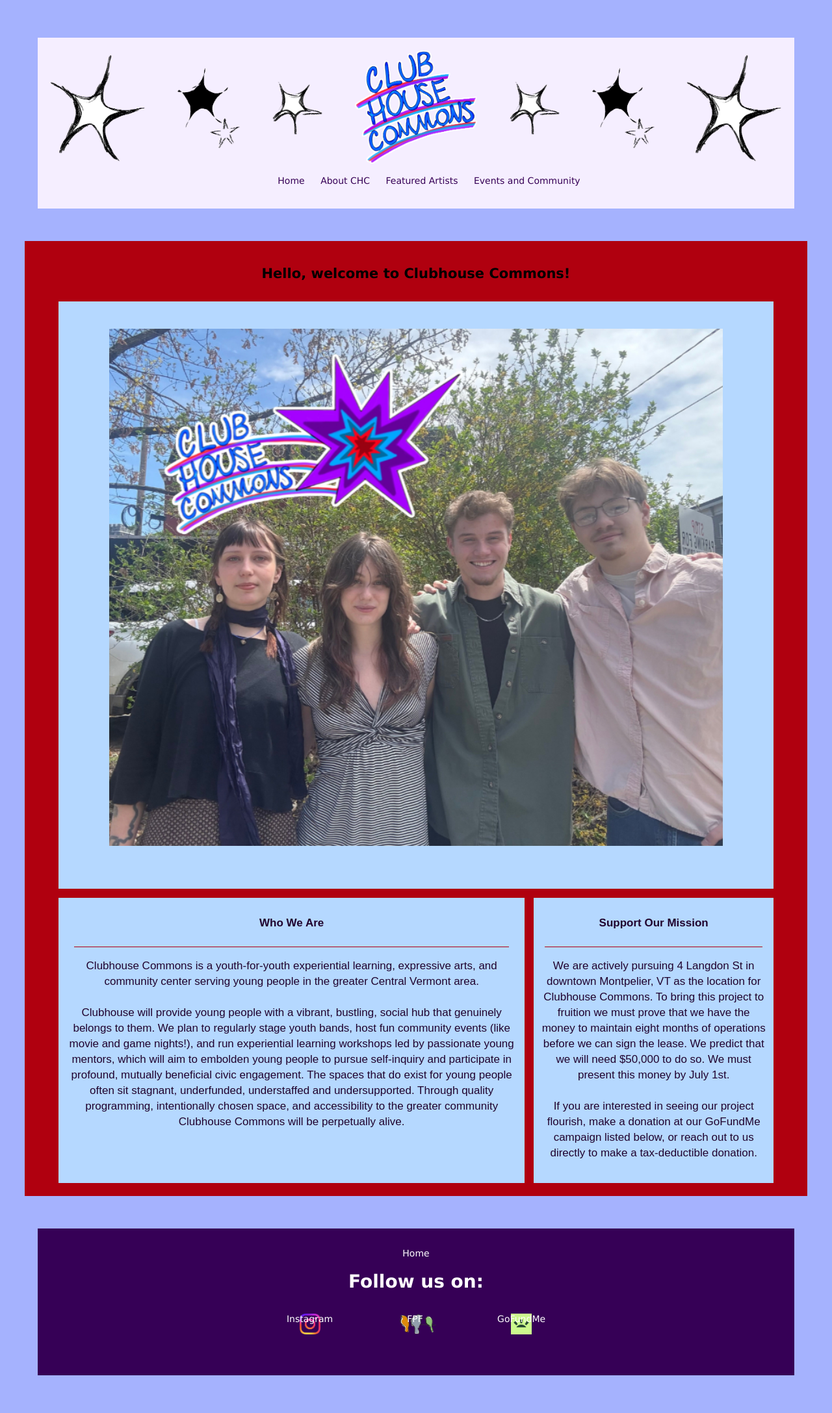
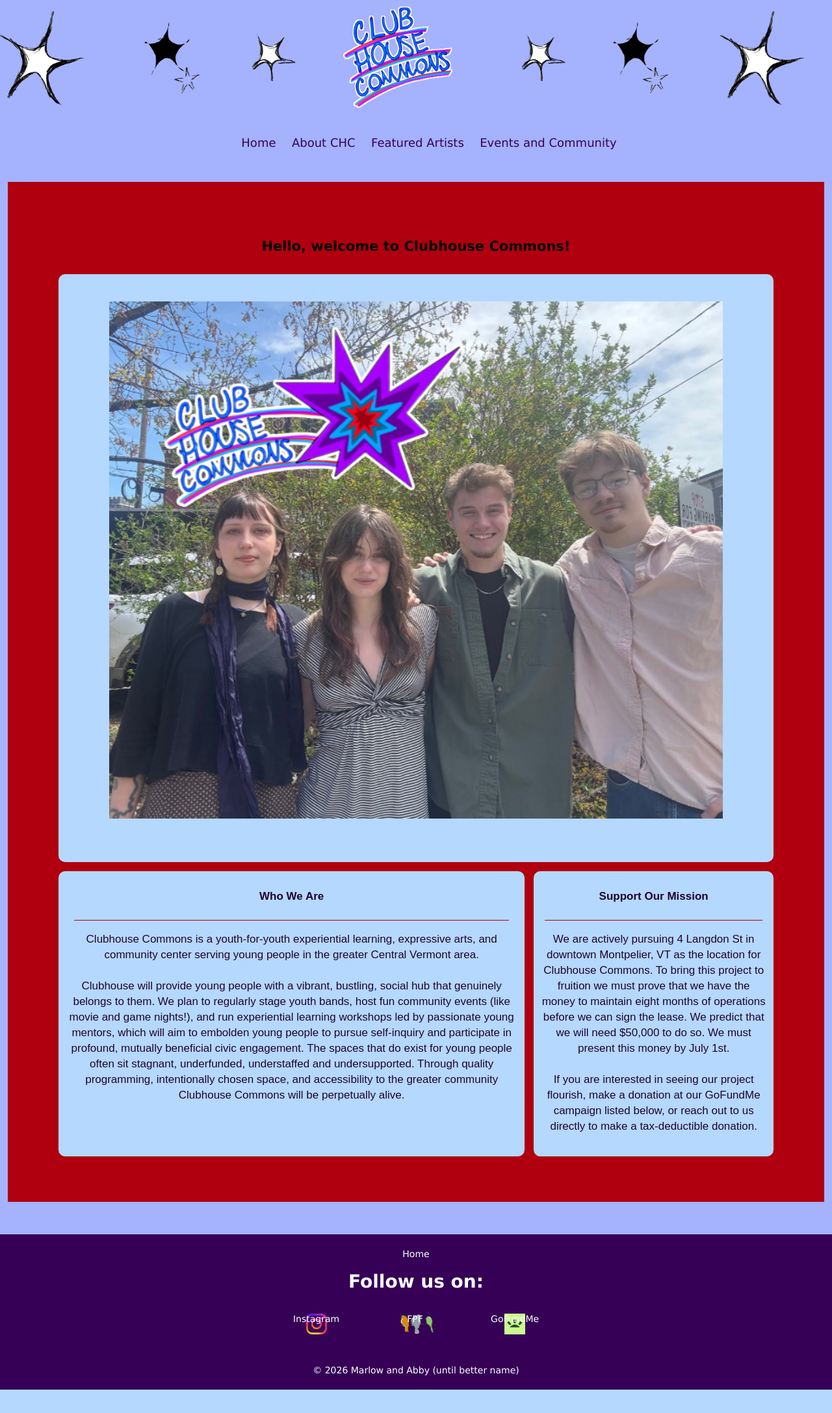
Before and after one commit to mrlow4/ClubhouseCommonsWeb, a Node server app: page / in a window 1280 px wide. Shown: the whole page at 65% size. After the commit the page ends 2139 px from the top, so only its background shows below. Run offline with Node 20, Linux system fonts and the light colour scheme; some libraries are stand-ins or nearby versions.

Commit message:
Header and Footer update. Small style changes in index.hbs

```diff
--- a/app_server/views/index.hbs
+++ b/app_server/views/index.hbs
@@ -1,9 +1,10 @@
 <!DOCTYPE html>
 <html>
     <head>
-        <body>
-            <h1>Hello, welcome to Clubhouse Commons!</h1>
-            <div class="main-page">
+    </head>
+    <body>
+        <h1>Hello, welcome to Clubhouse Commons!</h1>
+        <div class="main-page">
             <div class="box" style="grid-area: box1">
                 <img class="center-image img-responsive main-img" src="images/chcTeam.png" alt="Clubhouse Commons Founding Members" height="800" width="675">
             </div>
@@ -19,7 +20,6 @@
                 <p class="text-style-main">We are actively pursuing 4 Langdon St in downtown Montpelier, VT as the location for Clubhouse Commons. To bring this project to fruition we must prove that we have the money to maintain eight months of operations before we can sign the lease. We predict that we will need $50,000 to do so. We must present this money by July 1st.</p>
                 <p class="text-style-main">If you are interested in seeing our project flourish, make a donation at our GoFundMe campaign listed below, or reach out to us directly to make a tax-deductible donation.</p>
             </div>
-            </div>
-        </body>
-    </head>
+        </div>
+    </body>
 </html>
--- a/app_server/views/layouts/layout.hbs
+++ b/app_server/views/layouts/layout.hbs
@@ -5,7 +5,7 @@
     <title>{{title}} | Clubhouse Commons</title>
     <link rel="stylesheet" href="/stylesheets/style.css" />
   </head>
-  <body>
+  <body style="background-color: #a5b2fe";>
     {{> header}}
     <section class="page-content">
       <div class="content-inner">
--- a/app_server/views/partials/footer.hbs
+++ b/app_server/views/partials/footer.hbs
@@ -22,6 +22,6 @@
             <a href="https://www.gofundme.com/f/support-youth-through-the-startup-of-clubhouse-common?lang=en_US&utm_id=97760_v0_s00_e0_tv3" target="_blank" rel="noopener noreferrer"><img src="images/gfmlogo.png" height="32px" width="32px"></a>
             <figcaption>GoFundMe</figcaption>
         </figure>
-
+        <p> &copy 2026 Marlow and Abby (until better name)</p>
     </div>
 </footer>
--- a/app_server/views/partials/header.hbs
+++ b/app_server/views/partials/header.hbs
@@ -27,13 +27,13 @@
             </li>
         </ul>
     </div>
-
-    <body style="background-color: #a5b2fe";></body>
+</header>
 
     <!-- Navigation
     TODO: Include other necessary pages
     -->
-    <div class="main-nav">
+
+<nav class="main-nav">
     <ul>
         <li class="selected">
             <a href="/">Home</a>
@@ -48,5 +48,4 @@
             <a href="/">Events and Community</a>
         </li>
     </ul>
-    </div>
-</header>
+</nav>
--- a/public/stylesheets/style.css
+++ b/public/stylesheets/style.css
@@ -1,6 +1,6 @@
 body {
-  padding: 50px;
   font: 14px "Lucida Grande", Helvetica, Arial, sans-serif;
+  margin: 0px;
 }
 
 a {
@@ -55,8 +55,8 @@ figcaption {
 /*content background*/
 .page-content {
     background-color: #b0000f;
-    width: 100%;
-    max-width: 100%;
+    width: 95%;
+    max-width: 95%;
     margin: 40px;
     padding: 20px;
     justify-self: center;
@@ -66,12 +66,14 @@ figcaption {
   max-width: 1100px;
   margin: 0 auto;
   justify-items: center;
+  padding: 50px;
 }
 
 .center-image {
   display: block;
   margin: 2rem auto;
   padding: 0;
+  border-radius: 10px;
 }
 
 /*
@@ -87,6 +89,7 @@ figcaption {
   align-items: center;
   box-sizing: border-box;
   padding: 10px;
+  border-radius: 10px;
 }
 /* main page image styling*/
 .main-img {
@@ -146,10 +149,8 @@ figcaption {
 */
 
 header {
-  background-color: #F5EEFF;
-  color: white;
-  padding: 20px;
-  margin-bottom: 50px;
+  padding: 10px 0;
+  margin-bottom: 20px;
 }
 
 .header-art ul {
@@ -163,21 +164,22 @@ header {
 }
 
 .logo img {
-  max-width: 100%;
-  max-height: calc(100vh - 40px);
-  min-width: 20px;
+  width: 75%;
   height: auto;
 }
 
 .star img {
-  max-width: 100%;
-  max-height: calc(100vh - 40px);
-  min-width: 20px;
+  width: 75%;
   height: auto;
   display: block;
 }
 
 .main-nav {
+  position: sticky;
+  top: 0;
+  z-index: 1000;
+  background-color: #a5b2fe;
+
   list-style: none;
   padding: 0;
   margin: 5px;
@@ -194,10 +196,11 @@ header {
   color: #360056;
   text-decoration: none;
   margin: 5px;
+  font-size: large;
 }
 
 .main-nav a:hover {
-  color: #9CCBFF;
+  color: white;
 }
 
 /*
@@ -207,8 +210,8 @@ header {
 footer {
     background-color: #360056;
     color: white;
-    padding: 20px;
     margin-top: 50px;
+    padding: 8px;
 }
 
 .footer-container {
@@ -222,19 +225,16 @@ footer {
 .footer-links {
     list-style: none;
     padding: 0;
-    margin: 10px 0;
 }
 
 .footer-nav li {
     display: inline-block;
-    margin: 0 10px;
 }
 
 .footer-nav a,
 .footer-links a {
     color: white;
     text-decoration: none;
-    margin: 0 10px;
 }
 
 .footer-nav a:hover,
```
Lines whose indentation alone changed are shown as unchanged.
